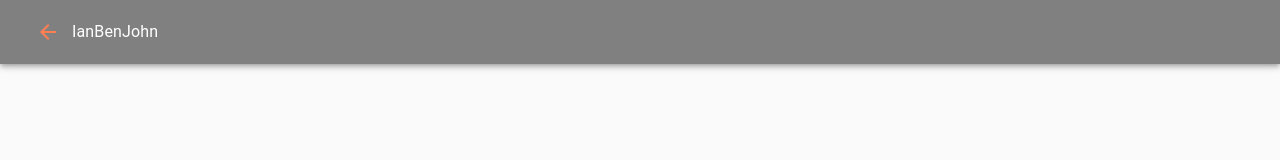
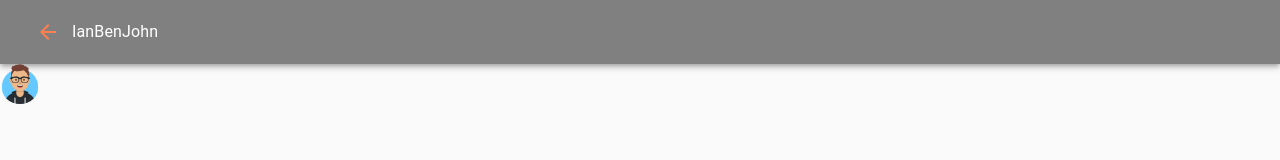
Before and after one commit to ianbenjohn/portfolio, a React (Create React App) app: page / in a window 1280 px wide. Shown: the top 160 px of the page. Built offline with nearby package versions, Linux system fonts and the light colour scheme.

Commit message:
Header Component Creation

```diff
--- /dev/null
+++ b/src/components/Header.js
@@ -0,0 +1,14 @@
+import React from 'react'
+import { Typography, Avatar, Grid, Box } from '@material-ui/core'
+import avatar from '../ianAvatar.png'
+
+const Header = () => {
+    return (
+        <Box>
+            <Avatar src = {avatar} alt='Ian Avatar'/>
+
+        </Box>
+    )
+}
+
+export default Header
--- a/src/components/index.js
+++ b/src/components/index.js
@@ -1,10 +1,12 @@
 import React from 'react'
 import Nav from './Nav'
+import Header from './Header'
 
 const Home = () => {
     return (
         <div>
             <Nav />
+            <Header />
         </div>
     )
 }
```
